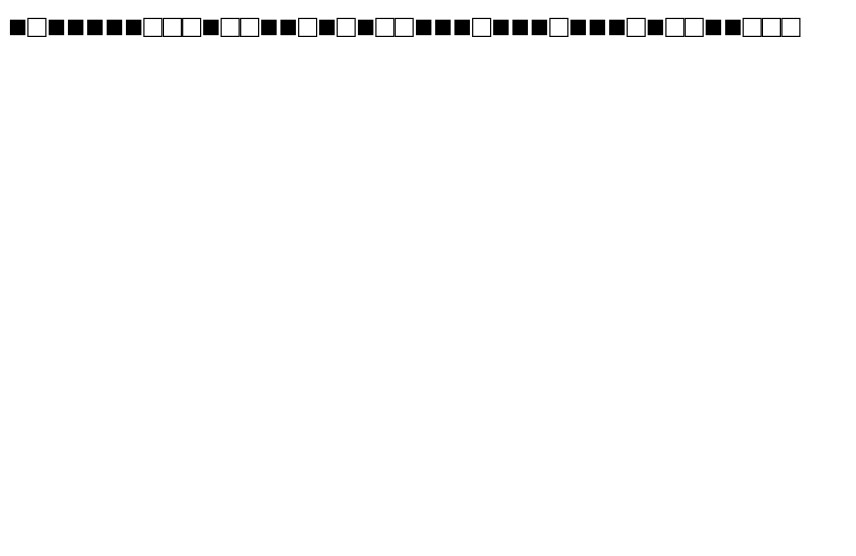
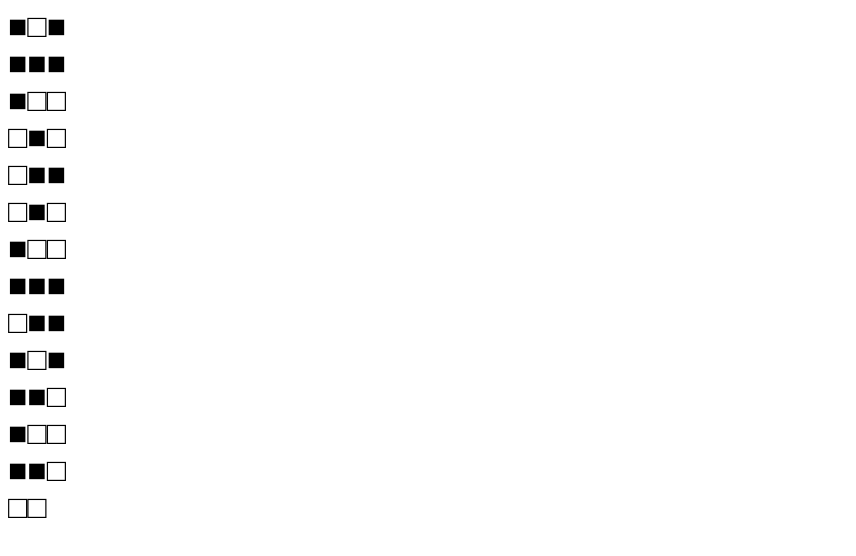
Before and after one commit to enovikov11/random-point, a plain HTML site: page time.html in a window 1280 px wide. Shown: the whole page, without its empty margins (0-856 px from the left). Drawn offline with Linux system fonts and the light colour scheme.

Commit message:
Update time.html

```diff
--- a/time.html
+++ b/time.html
@@ -9,7 +9,7 @@
 
     <script>
         function animate() {
-            document.body.innerHTML = `<div style="font-size:2em;">${Date.now().toString(2).replace(/0/g, '□').replace(/1/g, '■')}</div>`
+            document.body.innerHTML = `<div style="font-size:2em;">${Date.now().toString(2).replace(/0/g, '□').replace(/1/g, '■').replaceAll(/(.{3})/g, '$1<br/>')}</div>`
 
             requestAnimationFrame(animate);
         }
```
